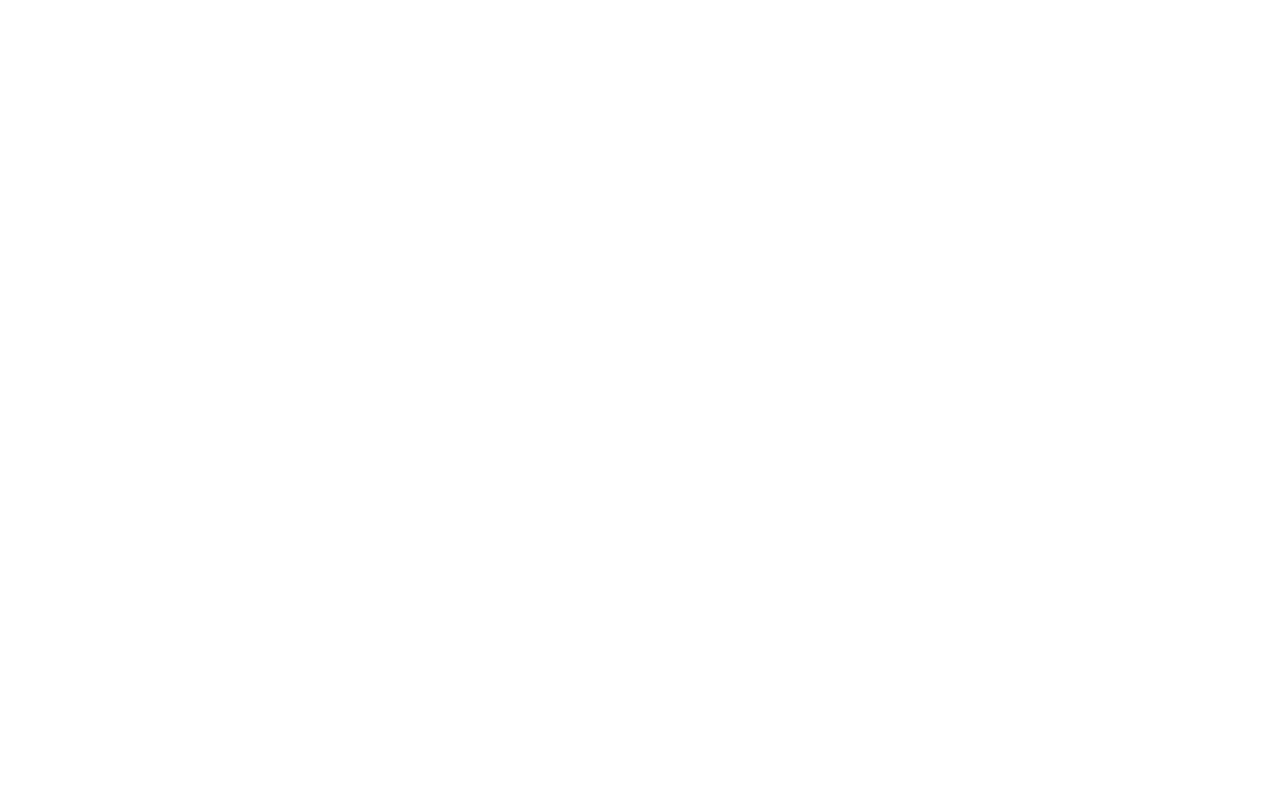
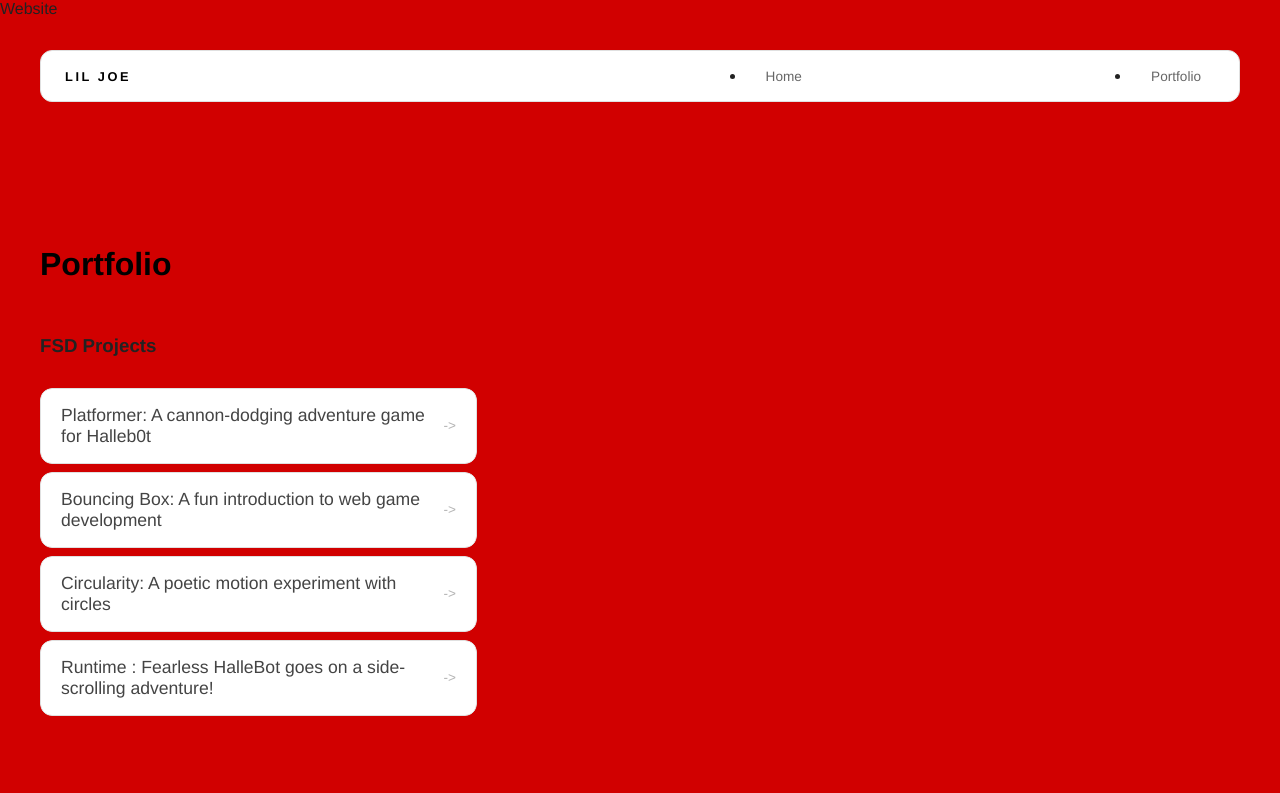
Before and after one commit to liljoe2028/liljoe2028.github.io, a plain HTML site: page portfolio.html in a window 1280 px wide. Drawn offline with Linux system fonts and the light colour scheme.

Commit message:
add portfolio page to website

```diff
--- a/portfolio.html
+++ b/portfolio.html
@@ -0,0 +1,55 @@
+<!DOCTYPE html>
+<html>
+  <head>
+    <title>Lil Joe</title>
+  Website</title>
+    <link rel="stylesheet"
+  href="style.css" />
+  </head>
+
+  <body>
+    <!-- All content goes here -->
+    <div id="all-contents">
+        <nav>
+      <h1>Lil Joe</h1>
+        <ul id="nav-ul">
+
+</ul>
+  <li class="nav-li">
+  <a href="index.html">Home</a>
+  </li>
+    <li class="nav-li">
+  <a href="portfolio.html">Portfolio</a>
+  </li>
+
+      </nav>
+<main>
+  <div class="content">
+    <h1>Portfolio</h1>
+    <h3>FSD Projects</h3>
+    <ul id="portfolio">
+    <li>
+  <a href="fsd-projects/platformer/">Platformer: A cannon-dodging adventure game for Halleb0t</a>
+</li>
+<li>
+  <a href="fsd-projects/bouncing-box/">Bouncing Box: A fun introduction to web game development</a>
+</li>
+<li>
+  <a href="fsd-projects/circularity/">Circularity: A poetic motion experiment with circles</a>
+</li>
+<li>
+ <a href="fsd-projects/runtime/">Runtime : Fearless HalleBot goes on a side-scrolling adventure!</a>
+</li>
+
+    </ul>
+
+    <!-- ASD Projects will go here -->
+
+  </div>
+</main>
+
+
+      </main>
+    </div>
+  </body>
+</html>
--- a/style.css
+++ b/style.css
@@ -168,3 +168,75 @@ nav h1 {
   background: #000;
   color: #fff;
 }
+/* Portfolio styles */
+.content h1 {
+  color: black;
+}
+
+#portfolio {
+  list-style: none;
+  margin: 0;
+  padding: 0;
+  width: 100%;
+  display: flex;
+  flex-direction: column;
+  gap: 8px;
+}
+
+#portfolio li {
+  border-radius: 12px;
+  overflow: hidden;
+}
+
+  /* Portfolio styles */
+.content h1 {
+  color: black;
+}
+
+#portfolio {
+  list-style: none;
+  margin: 0;
+  padding: 0;
+  width: 100%;
+  display: flex;
+  flex-direction: column;
+  gap: 8px;
+}
+
+#portfolio li {
+  border-radius: 12px;
+  overflow: hidden;
+}
+
+#portfolio a {
+  display: flex;
+  justify-content: space-between;
+  align-items: center;
+  text-decoration: none;
+  color: #444;
+  padding: 16px 20px;
+  font-size: 1.1rem;
+  font-weight: 500;
+  background: #fff;
+  border: 1px solid #e0e0e0;
+  border-radius: 12px;
+  transition: background 0.25s ease, color 0.25s ease, transform 0.25s ease;
+}
+
+#portfolio a:hover {
+  background: #000;
+  color: #fff;
+  transform: translateX(4px);
+}
+
+#portfolio a::after {
+  content: "->";
+  font-size: 0.85rem;
+  opacity: 0.4;
+  transition: opacity 0.25s ease;
+  white-space: nowrap;
+}
+
+#portfolio a:hover::after {
+  opacity: 1;
+}
```
